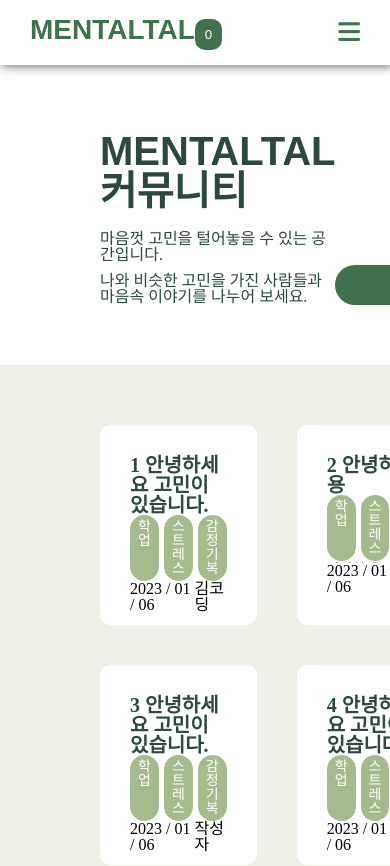
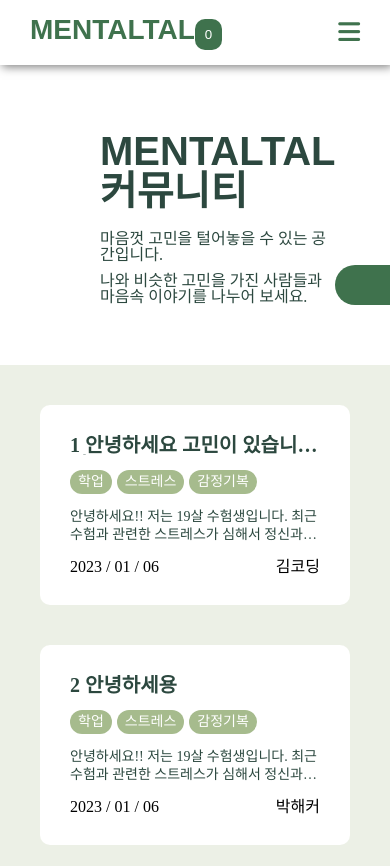
Before and after one commit to codestates-seb/seb41_main_030, a React (Create React App) app in the folder client/: page /community in a window 390 px wide. Shown: the top 866 px of the page. Built offline with nearby package versions, Linux system fonts and the light colour scheme; data requests are answered from the project's data file; a web font is replaced by a local one.

Commit message:
[design] boardcard  반응형 추가

```diff
--- a/client/src/components/boards/BoardsMain.js
+++ b/client/src/components/boards/BoardsMain.js
@@ -18,6 +18,16 @@
     grid-template-columns: 1fr 1fr;
     place-items: center;
     gap: 40px;
+
+    @media screen and (max-width: 768px) {
+        padding: 40px;
+        display: flex;
+        flex-direction: column;
+    }
+
+    @media screen and (min-width: 1921px) {
+        grid-template-columns: 1fr 1fr 1fr;
+    }
 `;
 
 const BoardsCardLink = styled(Link)`
@@ -36,6 +46,11 @@
     font-size: 20px;
     color: var(--darkgreen);
     font-weight: 700;
+    overflow: hidden;
+    text-overflow: ellipsis;
+    display: -webkit-box;
+    -webkit-line-clamp: 1;
+    -webkit-box-orient: vertical;
 `;
 
 const BoardsTagWrapper = styled.ul`
```
